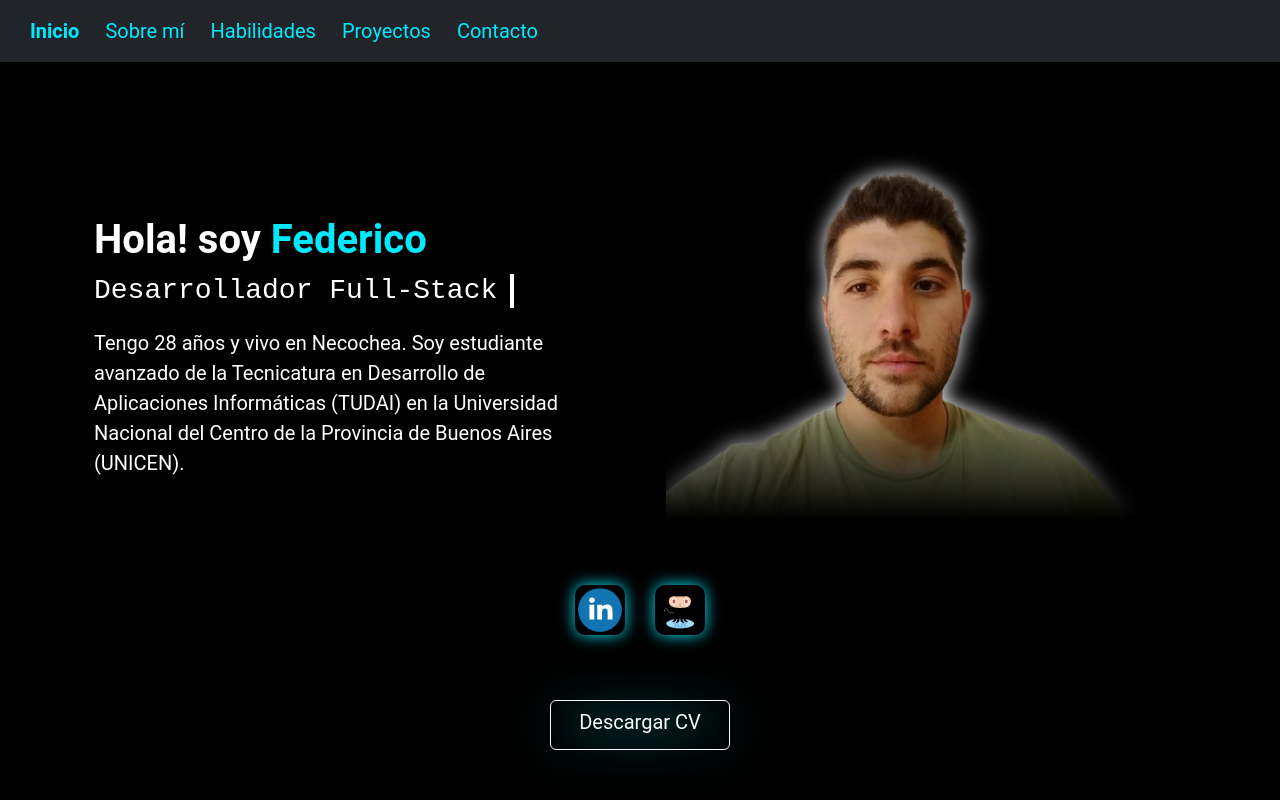
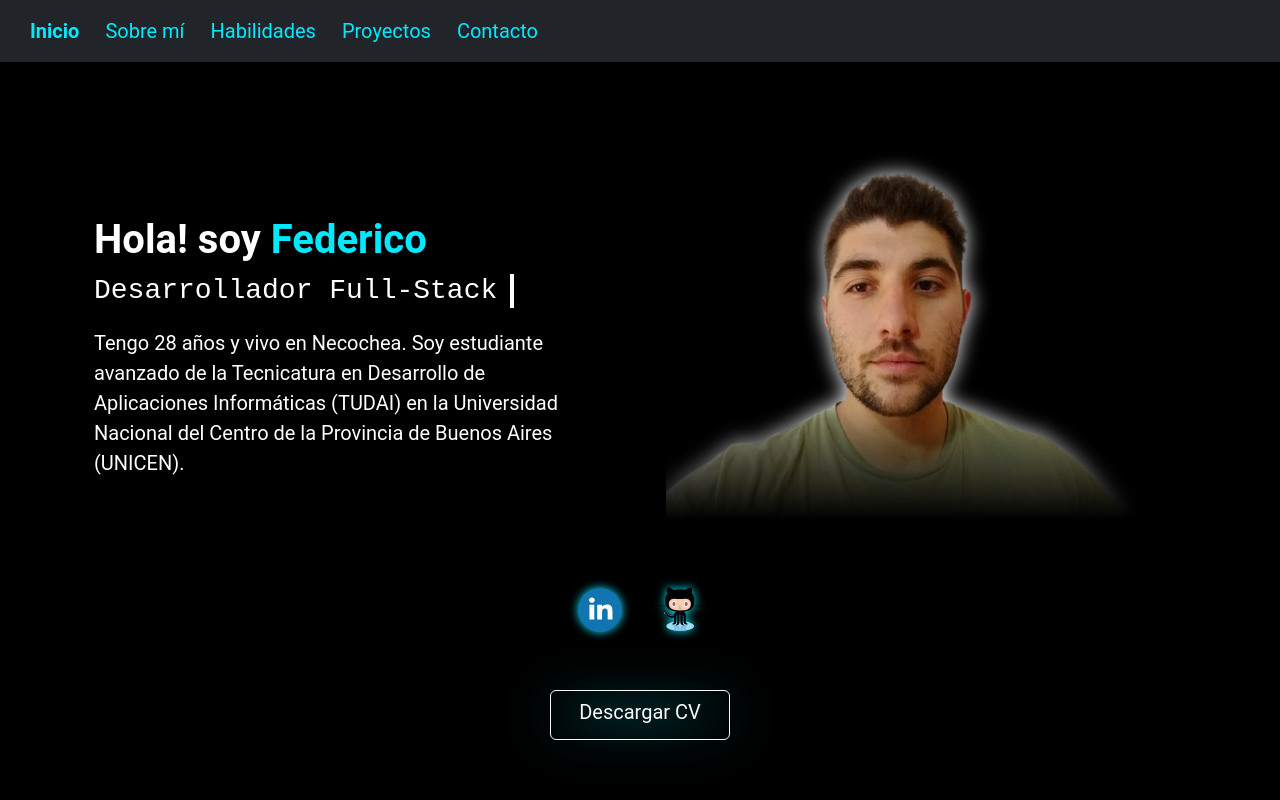
Before and after one commit to FedeCordeiro/portafolio, an Angular app: page / in a window 1280 px wide. Shown: the top 800 px of the page. Built offline with nearby package versions, Linux system fonts and the light colour scheme.

Commit message:
final commit v2

```diff
--- a/src/app/pages/home/home.component.html
+++ b/src/app/pages/home/home.component.html
@@ -26,7 +26,7 @@
     <img class="social-icon" src="/assets/icons/linkedin.svg" alt="LinkedIn" width="50" height="50">
   </a>
   <a href="https://github.com/FedeCordeiro" target="_blank">
-    <img class="social-icon" src="/assets/icons/github2.svg" alt="GitHub" width="50" height="50">
+    <img class="social-icon" src="/assets/icons/github2.svg" alt="GitHub" width="50" height="55">
   </a>
 </div>
 <div class="container-button">
--- a/src/app/pages/home/home.component.scss
+++ b/src/app/pages/home/home.component.scss
@@ -42,7 +42,7 @@ p {
 
 .mi-foto:hover {
     transition: 0.3s;
-    filter: drop-shadow(0 0 20px rgb(0, 234, 255));
+    filter: drop-shadow(0 0 15px rgb(0, 234, 255));
 }
 
 .container-social-icon {
@@ -52,14 +52,15 @@ p {
 
 .social-icon {
     transition: 0.3s;
-    box-shadow: (0 0 15px rgb(0, 234, 255));
+    filter: drop-shadow(0 0 5px rgb(0, 234, 255));
     border-radius: 10px;
     margin: 15px;
+    margin-bottom: 0px;
 }
 
 .social-icon:hover {
     transition: 0.3s;
-    box-shadow: (0 0 25px rgb(0, 234, 255));
+    filter: drop-shadow(0 0 10px rgb(0, 234, 255));
 }
 
 .container-button {
```
